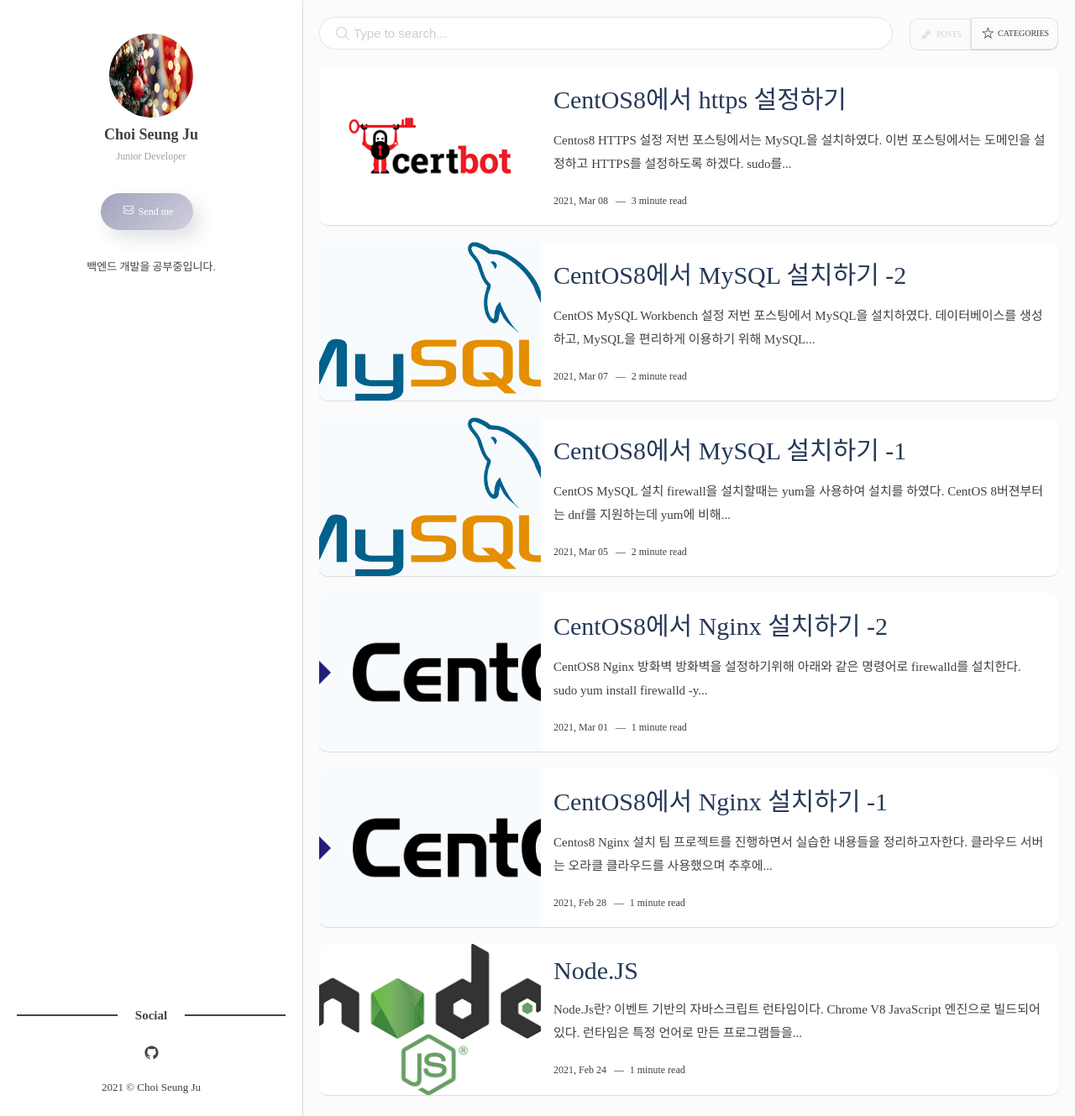
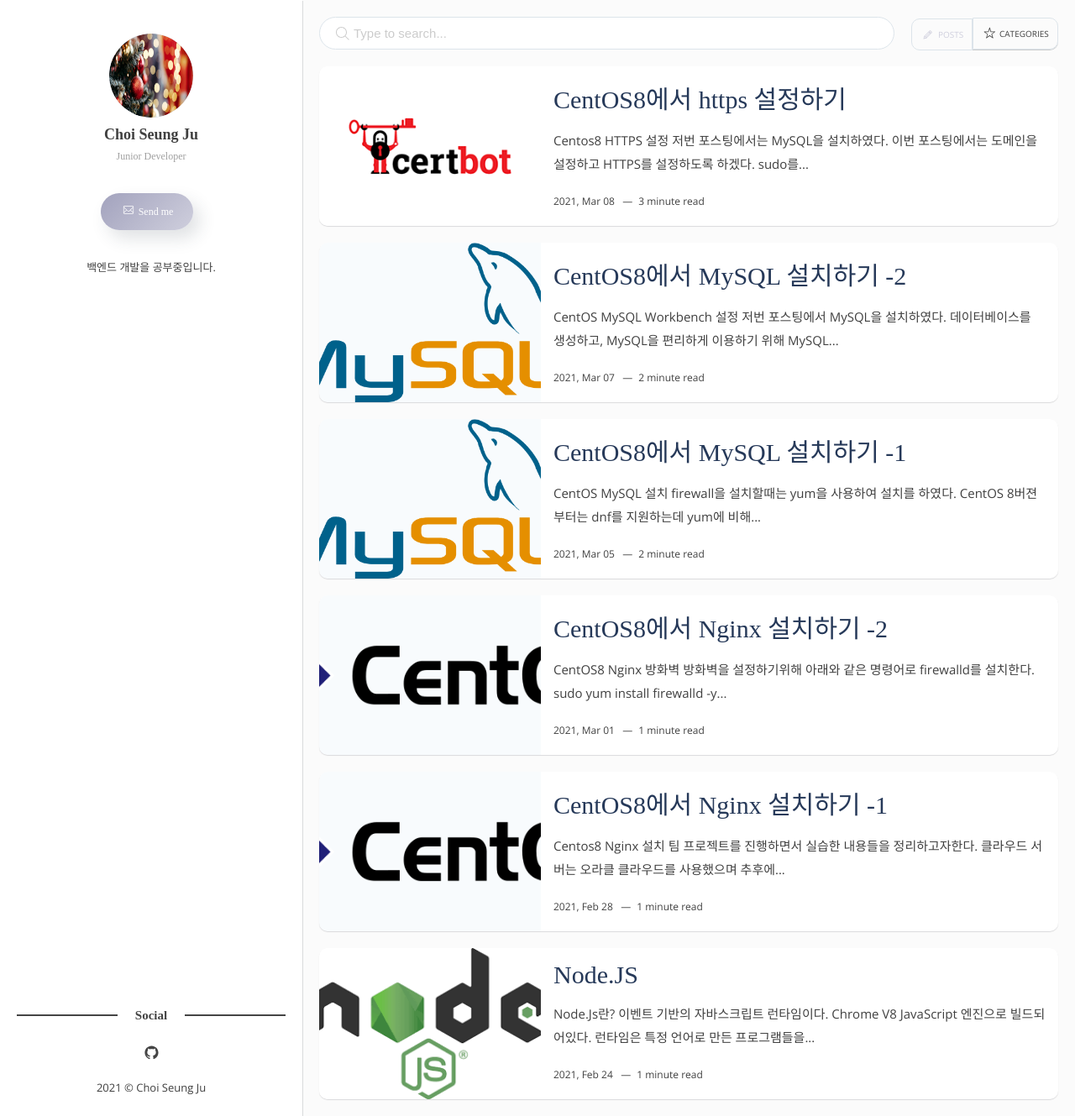
Before and after one commit to VictoryJu/VictoryJu.github.io, a Jekyll site: the page built from index.html, in a window 1280 px wide and 1329 px high. Shown: the whole window at 84% size. Built offline with Jekyll 4.4.1, drawn with Linux system fonts in a browser that asks for light colours; some web fonts are replaced; the list of posts is cut into pages by our own code.

Commit message:
modify: font

```diff
--- a/_sass/0-settings/_typography.scss
+++ b/_sass/0-settings/_typography.scss
@@ -7,8 +7,8 @@
 $base-font-style: normal;
 $base-font-variant: normal;
 $base-font-weight: normal;
-//$base-font-family: 'Open Sans', Helvetica Neue, Helvetica, Arial, sans-serif;
-$base-font-family: 'Nanum Gothic Coding',serif;
+$base-font-family: 'Nanum Gothic Coding','Open Sans', Helvetica Neue, Helvetica, Arial, sans-serif;
+//$base-font-family: 'Nanum Gothic Coding',serif;
 $base-line-height: 28px;
 
 
```
